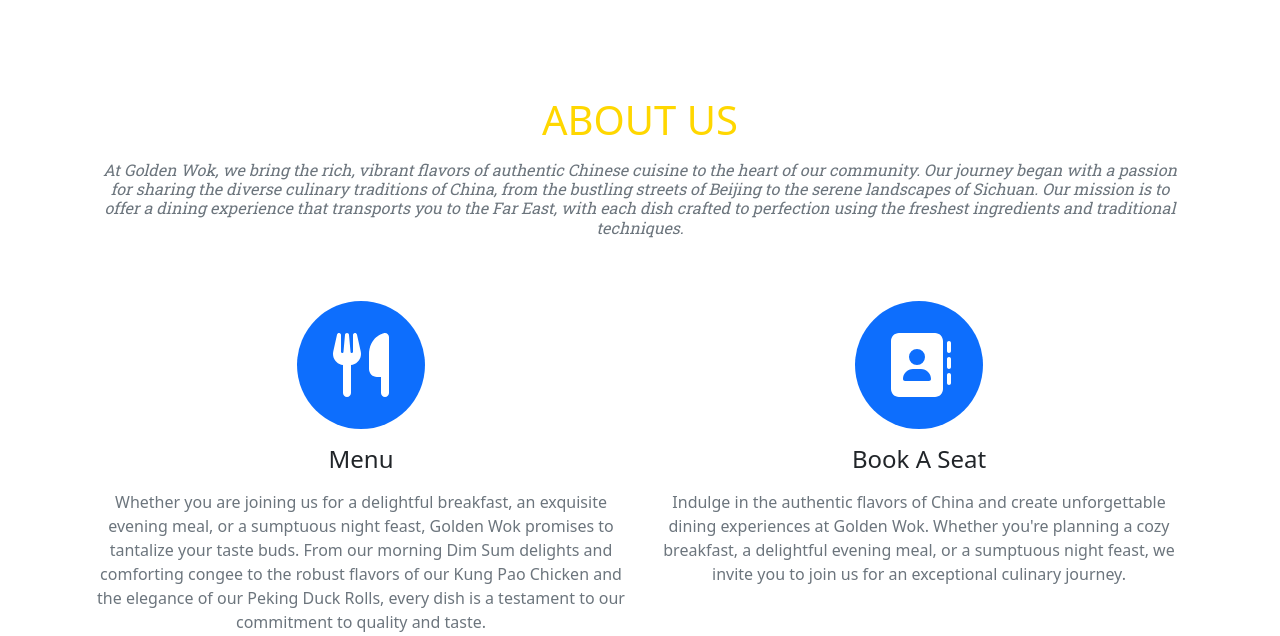
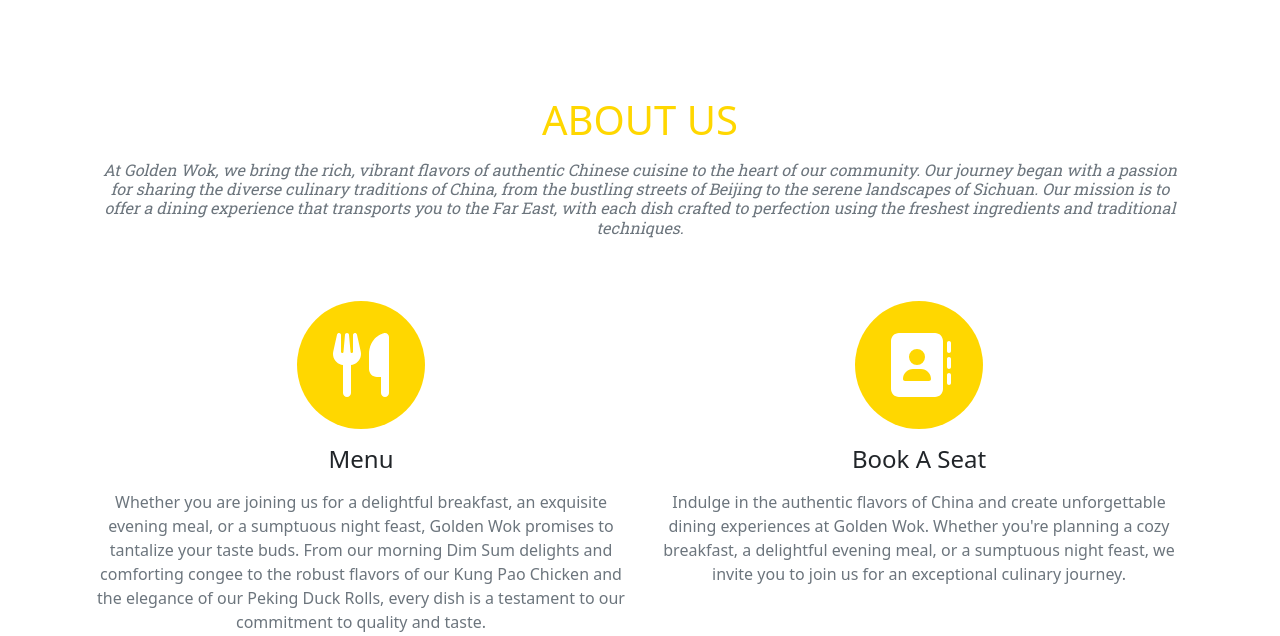
Before and after one commit to UloE-G/GoldenWokV3, a Django app: page / in a window 1280 px wide. Shown: the part 406-1042 px from the top of the page. Run offline with Django 4.2, Linux system fonts and the light colour scheme; some libraries are stand-ins or nearby versions.

Commit message:
changed circle color and add margin to container in masthead

```diff
--- a/about/templates/about/index.html
+++ b/about/templates/about/index.html
@@ -1,8 +1,9 @@
 {% extends "base.html" %}
 {% block content %}
+{% load static%}
         <!-- Masthead-->
         <header class="masthead">
-            <div class="container">
+            <div class="container mb8rem">
                 <div class="masthead-subheading">Welcome 欢迎</div>
                 <div class="masthead-heading text-uppercase">Golden Wok</div>
                 <a class="btn btn-primary btn-xl text-uppercase" href="#about">About Us</a>
@@ -25,7 +26,7 @@
                     <div class="col-md-6">
                         <a href="#">
                             <span class="fa-stack fa-4x">
-                                <i class="fas fa-circle fa-stack-2x text-primary"></i>
+                                <i class="fas fa-circle fa-stack-2x" style="color: #ffd700;"></i>
                                 <i class="fas fa-utensils fa-stack-1x fa-inverse"></i>
                             </span>
                         </a>
@@ -41,7 +42,7 @@
                     <div class="col-md-6">
                         <a href="#">
                             <span class="fa-stack fa-4x">
-                                <i class="fas fa-circle fa-stack-2x text-primary"></i>
+                                <i class="fas fa-circle fa-stack-2x" style="color: #ffd700;"></i>
                                 <i class="fas fa-address-book fa-stack-1x fa-inverse"></i>
                             </span>
                         </a>
```
